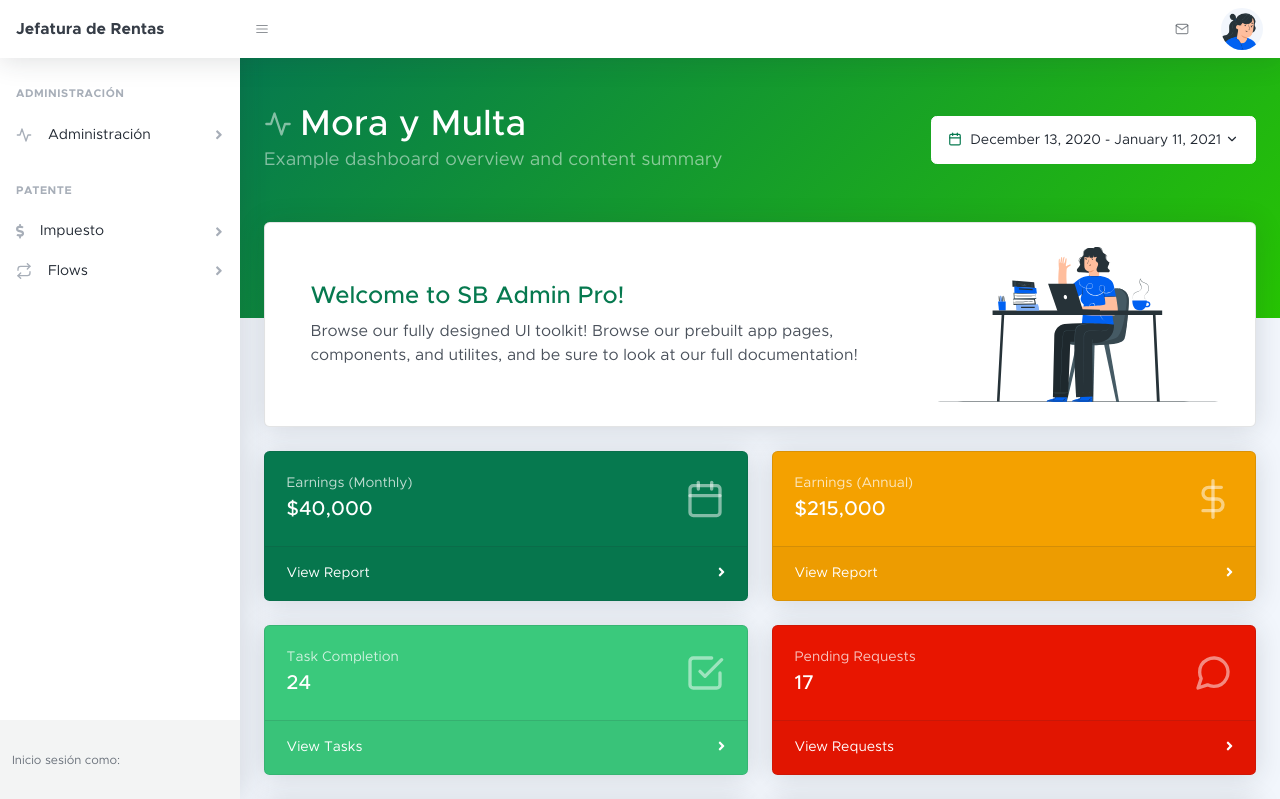
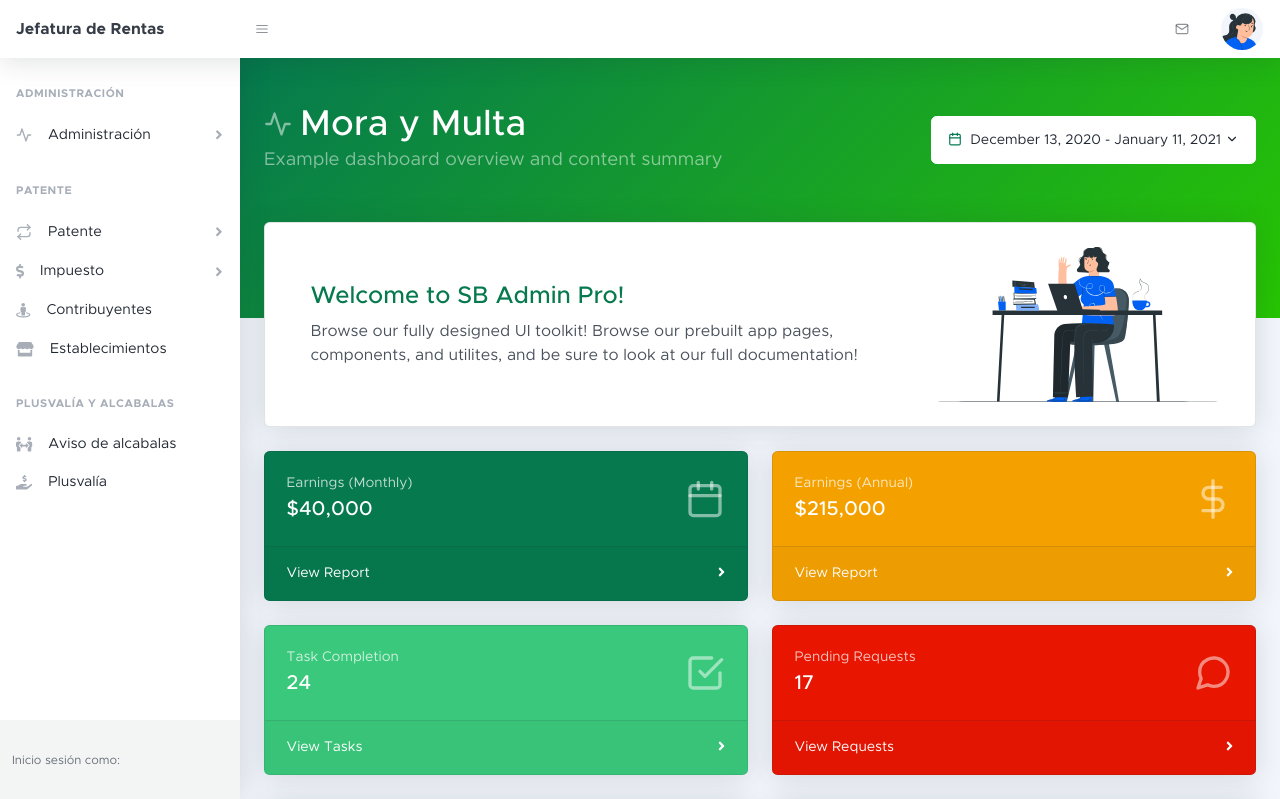
Before and after one commit to Anderson-Pozo/erpjefatura, a Django app: page /impuesto/listado_vencimiento/ in a window 1280 px wide. Shown: the top 799 px of the page. Run offline with Django 3.2, Linux system fonts and the light colour scheme; parts of the project's set-up code (start-up, migrations or seed data) failed here and were passed over; some libraries are stand-ins or nearby versions.

Commit message:
Agregado links de modulos a base.html

```diff
--- a/templates/base.html
+++ b/templates/base.html
@@ -154,17 +154,33 @@
                                         Inicio
                                     </a>
                                     {% endblock %}
-                                    <a class="nav-link" href="dashboard-2.html">
-                                        Multipurpose
+{#                                    <a class="nav-link" href="dashboard-2.html">#}
+{#                                        Multipurpose#}
+{#                                    </a>#}
+{#                                    <a class="nav-link" href="dashboard-3.html">#}
+{#                                        Affiliate#}
+{#                                    </a>#}
+                                </nav>
+                            </div>
+                            <!-- Sidenav Heading (Patente)-->
+                            <div class="sidenav-menu-heading">Patente</div>
+                            <!-- Sidenav Accordion (Patente)-->
+                            <a class="nav-link collapsed" href="javascript:void(0);" data-toggle="collapse" data-target="#collapsePatente" aria-expanded="false" aria-controls="collapsePatente">
+                                <div class="nav-link-icon"><i data-feather="repeat"></i></div>
+                                Patente
+                                <div class="sidenav-collapse-arrow"><i class="fas fa-angle-down"></i></div>
+                            </a>
+                            <div class="collapse" id="collapsePatente" data-parent="#accordionSidenav">
+                                <nav class="sidenav-menu-nested nav accordion" id="accordionSidenavPages">
+                                    <a class="nav-link" href="#">
+                                        Apertura de patente
                                     </a>
-                                    <a class="nav-link" href="dashboard-3.html">
-                                        Affiliate
+                                    <a class="nav-link" href="#">
+                                        Catastro
                                     </a>
                                 </nav>
                             </div>
-                            <!-- Sidenav Heading (App Views)-->
-                            <div class="sidenav-menu-heading">Patente</div>
-                            <!-- Sidenav Accordion (Pages)-->
+                            <!-- Sidenav Accordion (Impuesto)-->
                             <a class="nav-link collapsed" href="javascript:void(0);" data-toggle="collapse" data-target="#collapseMulta" aria-expanded="false" aria-controls="collapseMulta">
                                 <div class="nav-link-icon"><i class="fas fa-dollar-sign"></i></div>
                                 Impuesto
@@ -183,18 +199,28 @@
                                     </a>
                                 </nav>
                             </div>
-                            <!-- Sidenav Accordion (Flows)-->
-                            <a class="nav-link collapsed" href="javascript:void(0);" data-toggle="collapse" data-target="#collapseFlows" aria-expanded="false" aria-controls="collapseFlows">
-                                <div class="nav-link-icon"><i data-feather="repeat"></i></div>
-                                Flows
-                                <div class="sidenav-collapse-arrow"><i class="fas fa-angle-down"></i></div>
+                            <!-- Sidenav Link (Contribuyentes)-->
+                            <a class="nav-link" href="#">
+                                <div class="nav-link-icon"><i class="fas fa-street-view"></i></div>
+                                Contribuyentes
                             </a>
-                            <div class="collapse" id="collapseFlows" data-parent="#accordionSidenav">
-                                <nav class="sidenav-menu-nested nav">
-                                    <a class="nav-link" href="multi-tenant-select.html">Multi-Tenant Registration</a>
-                                    <a class="nav-link" href="wizard.html">Wizard</a>
-                                </nav>
-                            </div>
+                            <!-- Sidenav Link (Establecimientos)-->
+                            <a class="nav-link" href="#">
+                                <div class="nav-link-icon"><i class="fas fa-store"></i></div>
+                                Establecimientos
+                            </a>
+                            <!-- Sidenav Heading (Patente)-->
+                            <div class="sidenav-menu-heading">Plusvalía y alcabalas</div>
+                            <!-- Sidenav Link (Establecimientos)-->
+                            <a class="nav-link" href="#">
+                                <div class="nav-link-icon"><i class="fas fa-people-arrows"></i></div>
+                                Aviso de alcabalas
+                            </a>
+                            <!-- Sidenav Link (Establecimientos)-->
+                            <a class="nav-link" href="#">
+                                <div class="nav-link-icon"><i class="fas fa-hand-holding-usd"></i></div>
+                                Plusvalía
+                            </a>
                         </div>
                     </div>
                     <!-- Sidenav Footer-->
```
